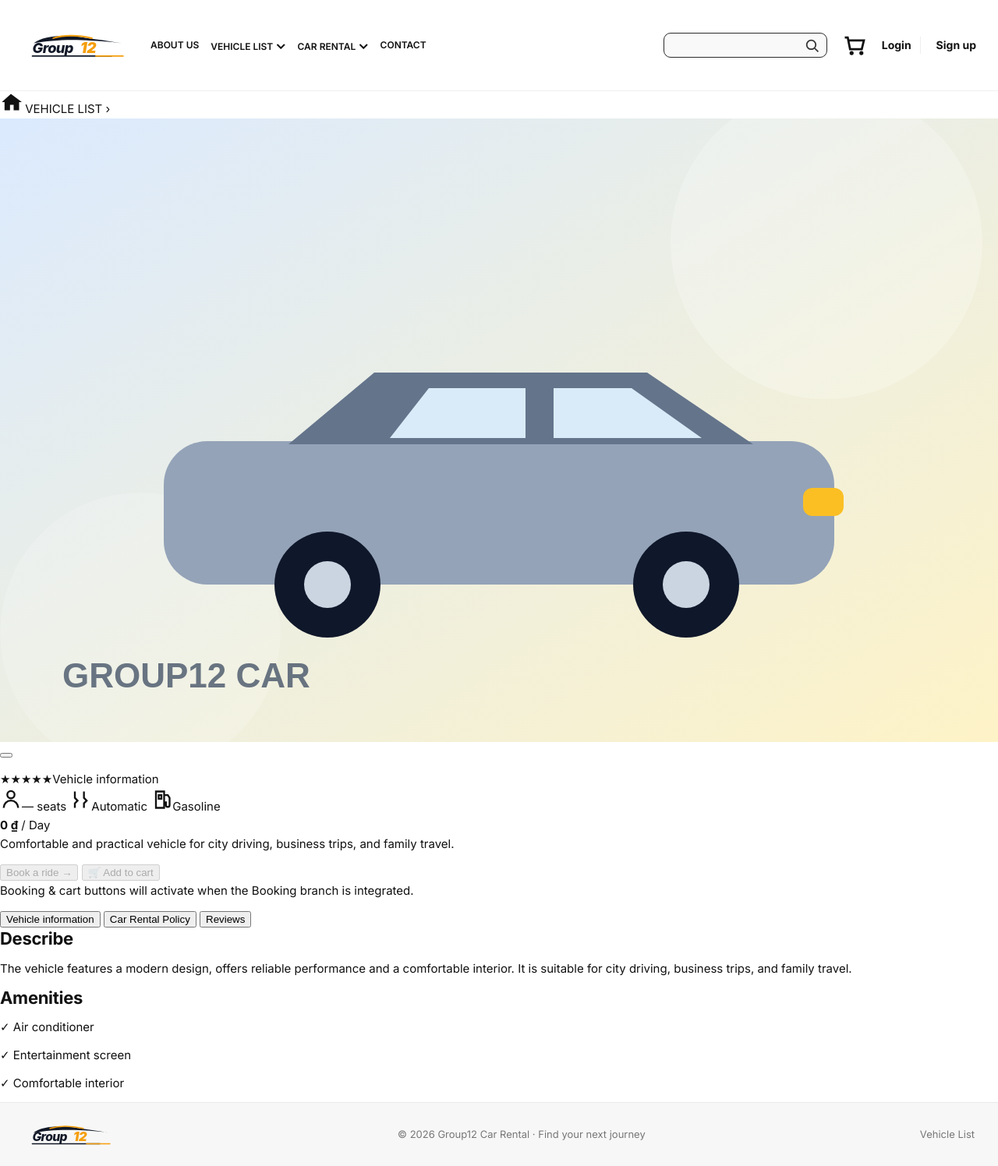
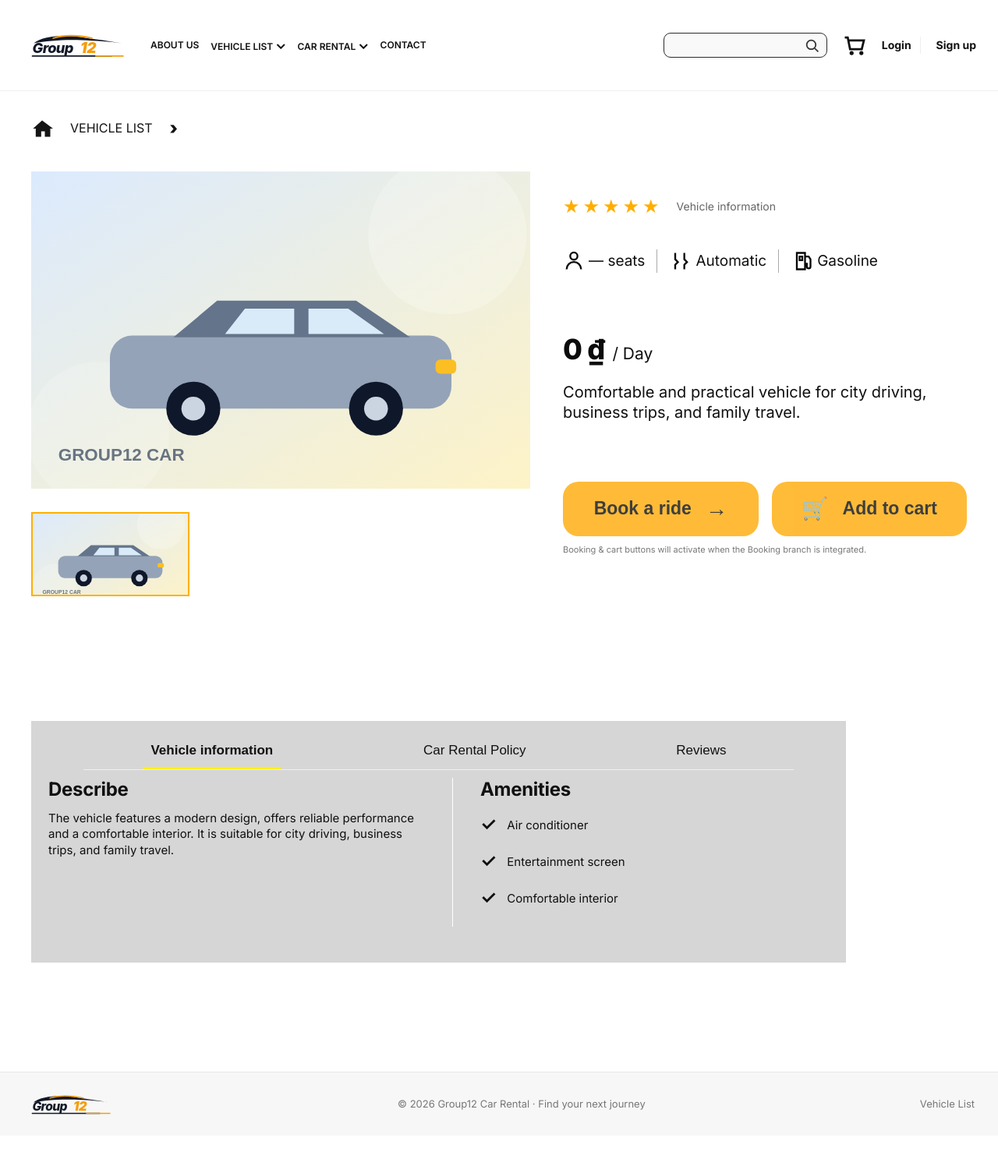
Before and after one commit to tloc2410/Project-CNPM, a Flask app: template SourceCode/presentation/templates/car_detail.html in a window 1280 px wide. Shown: the whole page at 78% size. After the commit the page ends 1430 px from the top, so only its background shows below. Run offline with Flask 3, Linux system fonts and the light colour scheme; the template is opened without the code that fills it, so the values that code supplies are empty.

Commit message:
style(figma): match car detail geometry, typography, gallery and tabs

```diff
--- a/SourceCode/presentation/static/css/vehicle.css
+++ b/SourceCode/presentation/static/css/vehicle.css
@@ -376,3 +376,52 @@ input:focus, select:focus, textarea:focus { outline: 2px solid #fde68a; border-c
  .g12-process-card strong{font-size:12px}
  .g12-process-card small{font-size:11px}
 }
+
+/* Figma car detail — design frame 41:3, desktop width 1440 */
+.g12-detail-page{background:#fff;min-height:1100px;color:#101010;padding:0 0 140px}
+.g12-detail-width{width:min(1200px,calc(100% - 60px));margin:0 auto}
+.g12-detail-breadcrumb{display:flex;align-items:center;gap:22px;padding:30px 0 38px;font-size:16px;color:#141414}
+.g12-detail-breadcrumb a{display:flex;align-items:center;gap:6px}
+.g12-detail-breadcrumb a:hover{color:#eb9900}
+.g12-detail-breadcrumb>span:nth-last-child(2){font-weight:900;font-size:22px}
+.g12-detail-main{display:grid;grid-template-columns:minmax(0,692fr) minmax(0,560fr);gap:42px;align-items:start}
+.g12-detail-primary{width:100%;height:407px;background:#fafafa;overflow:hidden}
+.g12-detail-primary img{display:block;width:100%;height:100%;object-fit:cover}
+.g12-detail-thumbs{display:grid;grid-template-columns:repeat(3,minmax(0,1fr));gap:15px;margin-top:30px}
+.g12-detail-thumb{border:2px solid transparent;cursor:pointer;background:#f8f8f8;padding:0;overflow:hidden;width:100%;height:108px}
+.g12-detail-thumb.is-active{border-color:#ffb000}
+.g12-detail-thumb img{width:100%;height:100%;object-fit:cover;display:block}
+.g12-detail-overview{padding-top:15px}
+.g12-detail-overview h1{font-size:52px;letter-spacing:-2.2px;line-height:1.08;margin:0 0 11px;font-weight:800}
+.g12-detail-review{display:flex;align-items:center;gap:18px;margin-bottom:35px}
+.g12-stars{color:#ffae00;font-size:24px;letter-spacing:4px}
+.g12-review-hint{font-size:14px;color:#666}
+.g12-detail-meta{display:flex;align-items:center;gap:16px;flex-wrap:wrap;font-size:19px}
+.g12-detail-meta>span{display:inline-flex;gap:5px;align-items:center;padding-right:15px;border-right:1px solid #aaa;white-space:nowrap}
+.g12-detail-meta>span:last-child{border:0;padding-right:0}
+.g12-detail-meta svg{stroke:#080808;flex:0 0 auto}
+.g12-detail-price{margin-top:70px;display:flex;align-items:baseline;gap:10px;font-size:26px}
+.g12-detail-price strong{font-weight:800;font-size:36px;letter-spacing:-.8px;color:#0b0b0b}
+.g12-detail-price span{font-size:21px}
+.g12-detail-description{font-size:20px;line-height:1.3;min-height:104px;margin-top:12px;max-width:550px}
+.g12-detail-actions{display:flex;align-items:center;gap:17px;margin-top:24px}
+.g12-detail-actions form{flex:1;min-width:0}
+.g12-detail-cta{background:#ffa900;color:#080808;border:0;border-radius:20px;min-height:70px;display:flex;justify-content:center;align-items:center;gap:18px;padding:0 20px;font-weight:800;font-size:23px;white-space:nowrap;width:100%;cursor:pointer}
+.g12-detail-cta:hover:not(:disabled){background:#f7b828}
+.g12-detail-cta:disabled{opacity:.78;cursor:not-allowed}
+.g12-detail-cta span{font-size:28px;line-height:1}
+.g12-booking-note{font-size:11px;color:#777;margin-top:9px}
+.g12-detail-bottom{margin-top:160px;min-height:310px;background:#d6d6d6;width:min(1045px,100%);padding:17px 22px 35px}
+.g12-detail-tabs{display:flex;justify-content:space-around;gap:20px;margin:0 45px 10px;border-bottom:1px solid #f0f0f0}
+.g12-detail-tabs button{border:0;border-bottom:3px solid transparent;background:none;color:#111;cursor:pointer;font-size:17px;min-height:45px;padding:0 10px;font-weight:500}
+.g12-detail-tabs button.active{border-bottom-color:#fff100;font-weight:700}
+.g12-detail-panel{display:grid;grid-template-columns:1fr 1fr;gap:35px;padding:0}
+.g12-detail-panel[hidden]{display:none}
+.g12-detail-panel>div{padding:0 0 8px 0}
+.g12-detail-panel>div+div{border-left:1px solid #fff;padding-left:35px}
+.g12-detail-panel h2{font-size:24px;font-weight:700;margin:0 0 12px}
+.g12-detail-panel p{font-size:15px;line-height:1.35;margin:0 0 10px}
+.g12-detail-amenities p{display:flex;align-items:center;gap:14px;padding:3px 0}
+.g12-detail-amenities p span{font-weight:900;font-size:23px}
+@media(max-width:1050px){.g12-detail-overview h1{font-size:36px}.g12-detail-meta{font-size:13px;gap:7px}.g12-detail-meta svg{width:19px}.g12-detail-price{margin-top:34px}.g12-detail-price strong{font-size:27px}.g12-detail-description{font-size:16px;min-height:0}.g12-detail-cta{font-size:15px;min-height:54px;border-radius:12px}.g12-detail-primary{height:320px}.g12-detail-bottom{margin-top:80px}}
+@media(max-width:730px){.g12-detail-width{width:calc(100% - 25px)}.g12-detail-main{grid-template-columns:1fr;gap:22px}.g12-detail-breadcrumb{padding:22px 0;gap:10px}.g12-detail-primary{height:280px}.g12-detail-thumbs{margin-top:12px;gap:8px}.g12-detail-thumb{height:70px}.g12-detail-overview h1{font-size:35px}.g12-detail-meta{font-size:15px}.g12-detail-price{margin-top:26px}.g12-detail-actions{gap:8px}.g12-detail-cta{padding:10px;font-size:14px}.g12-detail-bottom{margin-top:65px;padding:14px}.g12-detail-tabs{margin:0 0 12px;gap:0}.g12-detail-tabs button{font-size:12px}.g12-detail-panel{grid-template-columns:1fr;gap:10px}.g12-detail-panel>div+div{padding:0;border-left:0}.g12-detail-page{padding-bottom:65px}}
```
